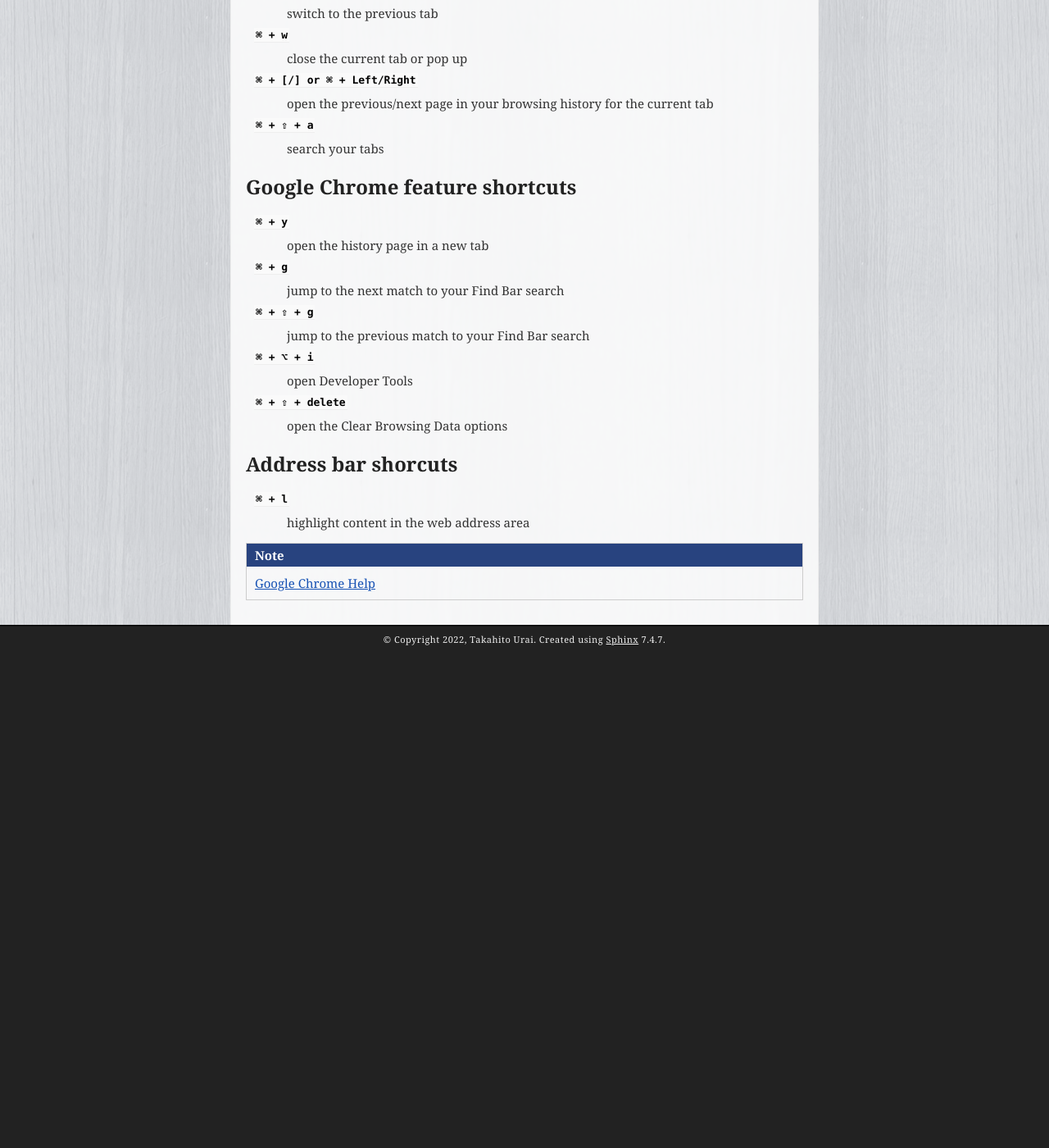
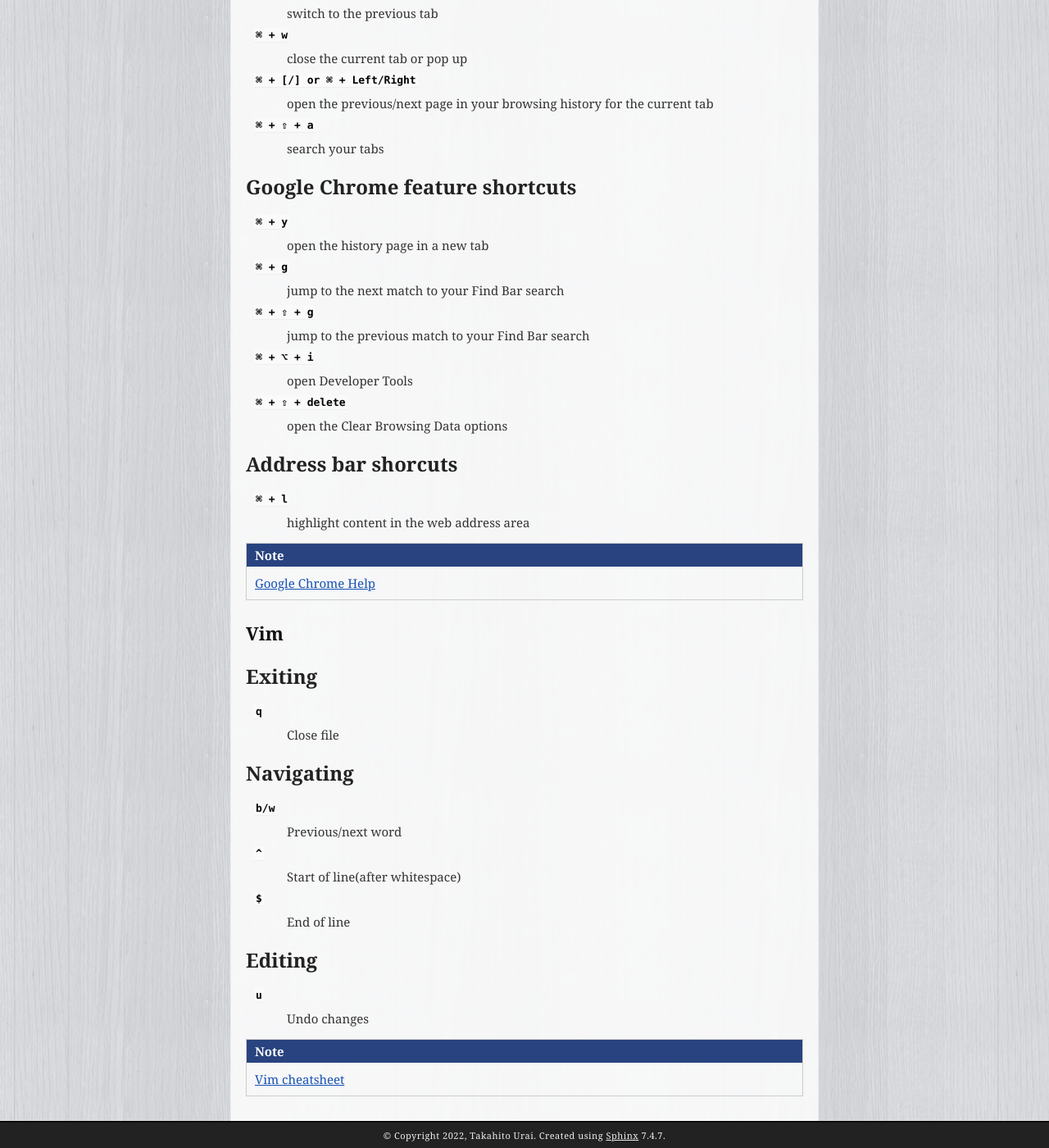
Before and after one commit to uraitakahito/shortcuts, a Sphinx documentation site: the page built from source/index.rst, in a window 1280 px wide and 1400 px high, scrolled down 3357 px. Shown: the whole window at 82% size. Built offline with Sphinx 7.4.7, drawn with Linux system fonts in a browser that asks for light colours; before the commit the page ends 4152 px from its top, so only the background shows below that.

Commit message:
Add vim shortcuts

```diff
--- a/source/index.rst
+++ b/source/index.rst
@@ -214,3 +214,33 @@
 
 .. note::
    `Google Chrome Help <https://support.google.com/chrome/answer/157179>`_
+
+Vim
+=============
+
+Exiting
+----------------------
+
+``q``
+   Close file
+
+Navigating
+----------------------
+
+``b/w``
+   Previous/next word
+
+``^``
+   Start of line(after whitespace)
+
+``$``
+   End of line
+
+Editing
+----------------------
+
+``u``
+   Undo changes
+
+.. note::
+   `Vim cheatsheet <https://devhints.io/vim>`_
```
